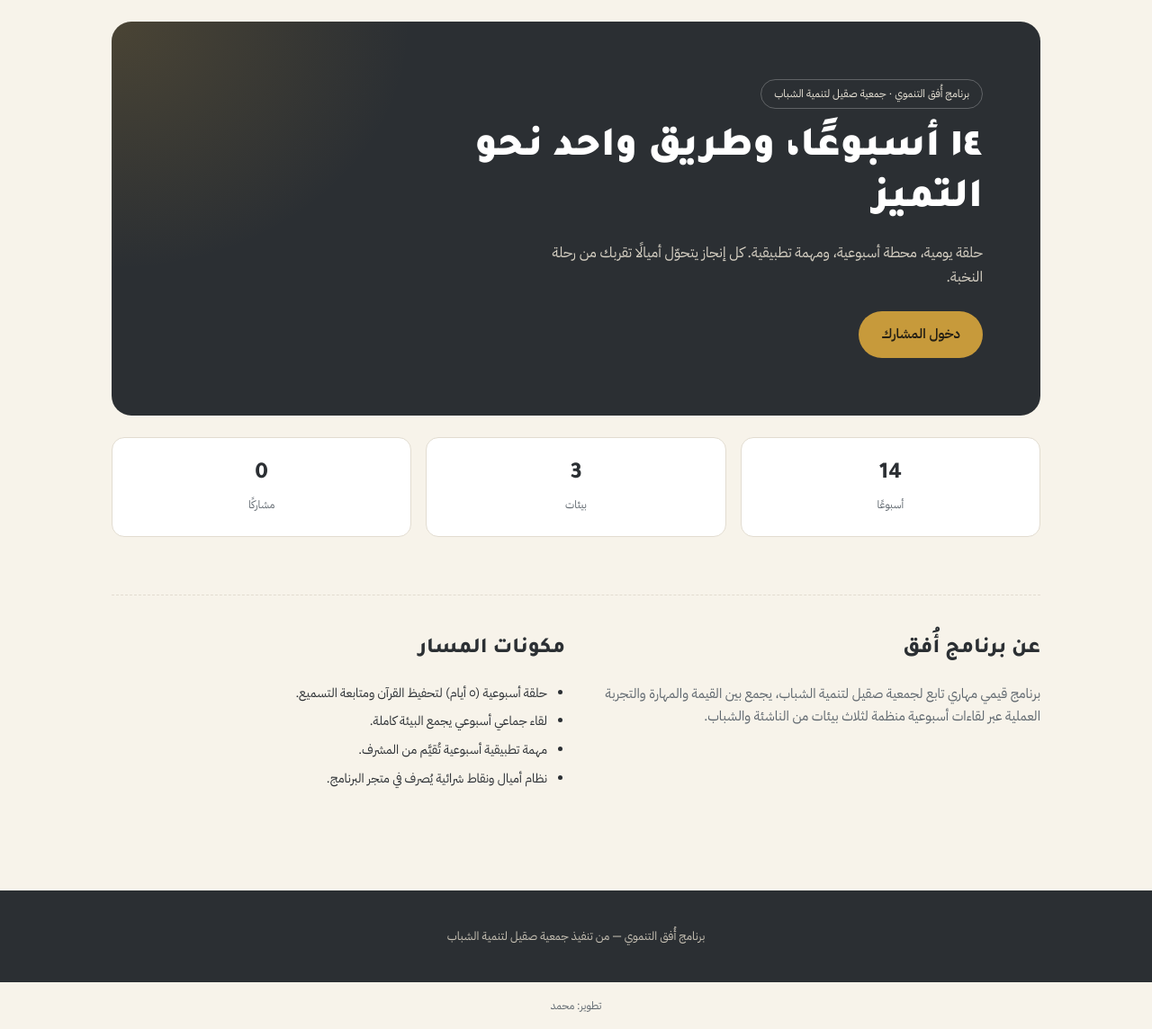
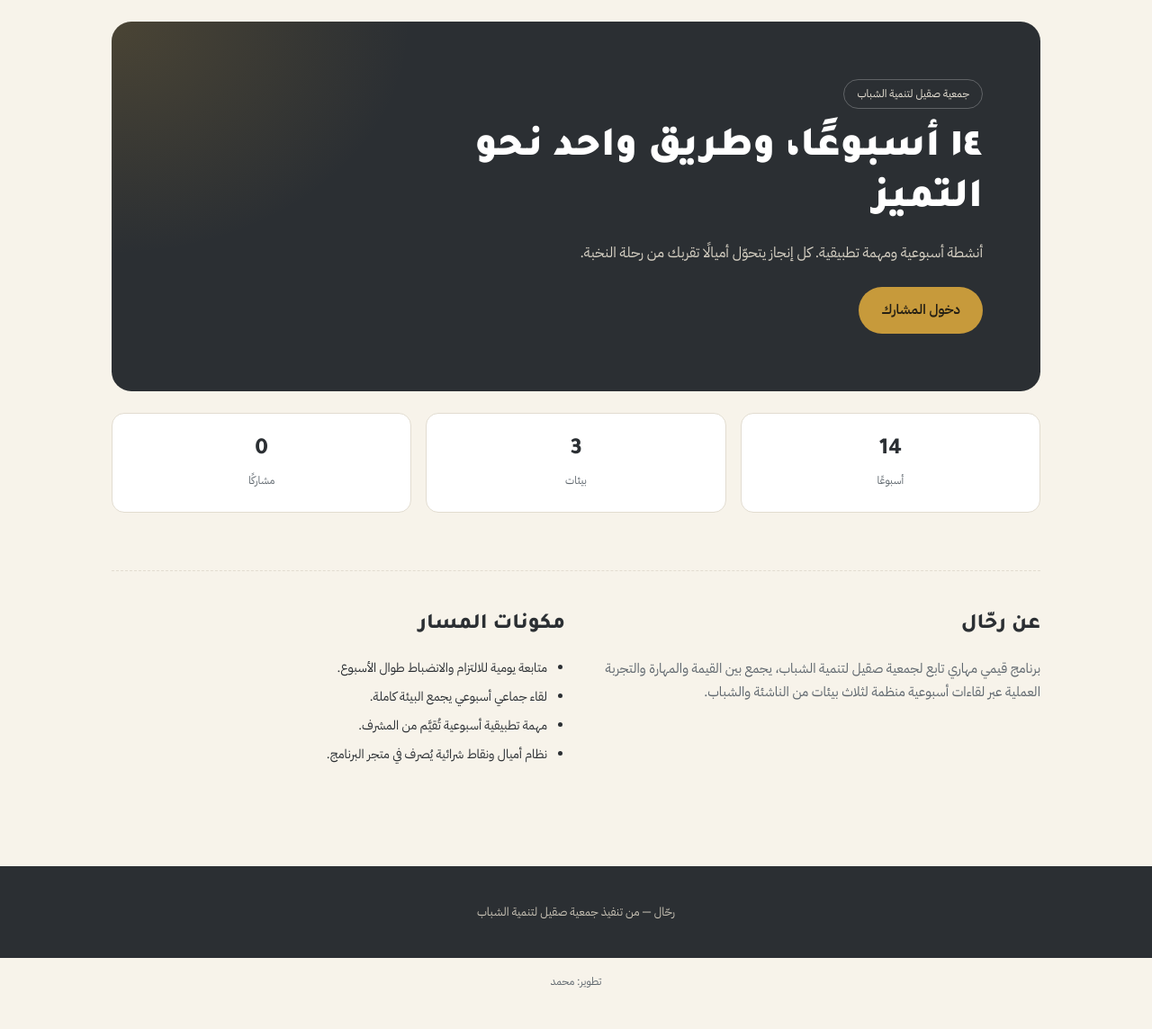
Before and after one commit to DevMohammad-SA/Ufuq, a Django app: page / in a window 1280 px wide. Shown: the part 95-1239 px from the top of the page at 90% size. After the commit the page ends 1193 px from the top, so only its background shows below. Run offline with Django 5.2, Linux system fonts and the light colour scheme; data that the repository does not hold is empty.

Commit message:
feat: unify branding to Rahhal only, removing Ufuq name and Quran circle marketing copy from public-facing text

```diff
--- a/participants/templates/participants/participants_data_pdf.html
+++ b/participants/templates/participants/participants_data_pdf.html
@@ -110,7 +110,7 @@
 </style>
 </head>
 <body>
-  <div class="report-title">تقرير بيانات المشاركين — برنامج أُفق</div>
+  <div class="report-title">تقرير بيانات المشاركين — رحّال</div>
   <div class="report-meta">
     تاريخ الإصدار: {{ generated_at|date:"Y-m-d H:i" }}
     {% if generated_by.full_name %} — أصدره: {{ generated_by.full_name }}{% endif %}
--- a/templates/home.html
+++ b/templates/home.html
@@ -4,7 +4,7 @@
 <head>
 <meta charset="utf-8">
 <meta name="viewport" content="width=device-width, initial-scale=1">
-<title>رحّال — برنامج أُفق التنموي</title>
+<title>رحّال</title>
 <link rel="preconnect" href="https://fonts.googleapis.com">
 <link rel="preconnect" href="https://fonts.gstatic.com" crossorigin>
 <link href="https://fonts.googleapis.com/css2?family=Tajawal:wght@400;500;700;800;900&family=IBM+Plex+Sans+Arabic:wght@400;500;600;700&display=swap" rel="stylesheet">
@@ -212,9 +212,9 @@ body{
 
   <section class="hero">
     <div class="in">
-      <span class="chip">برنامج أُفق التنموي &middot; جمعية صقيل لتنمية الشباب</span>
+      <span class="chip">جمعية صقيل لتنمية الشباب</span>
       <h1>١٤ أسبوعًا، وطريق واحد نحو التميز</h1>
-      <p>حلقة يومية، محطة أسبوعية، ومهمة تطبيقية. كل إنجاز يتحوّل أميالًا تقربك من رحلة النخبة.</p>
+      <p>أنشطة أسبوعية ومهمة تطبيقية. كل إنجاز يتحوّل أميالًا تقربك من رحلة النخبة.</p>
       <div class="cta">
         <a href="{% url 'accounts:login_participant' %}" class="btn btn-gold">دخول المشارك</a>
       </div>
@@ -229,13 +229,13 @@ body{
 
   <section class="about">
     <div>
-      <h2>عن برنامج أُفق</h2>
+      <h2>عن رحّال</h2>
       <p>برنامج قيمي مهاري تابع لجمعية صقيل لتنمية الشباب، يجمع بين القيمة والمهارة والتجربة العملية عبر لقاءات أسبوعية منظمة لثلاث بيئات من الناشئة والشباب.</p>
     </div>
     <div>
       <h2>مكونات المسار</h2>
       <ul>
-        <li>حلقة أسبوعية (٥ أيام) لتحفيظ القرآن ومتابعة التسميع.</li>
+        <li>متابعة يومية للالتزام والانضباط طوال الأسبوع.</li>
         <li>لقاء جماعي أسبوعي يجمع البيئة كاملة.</li>
         <li>مهمة تطبيقية أسبوعية تُقيَّم من المشرف.</li>
         <li>نظام أميال ونقاط شرائية يُصرف في متجر البرنامج.</li>
@@ -245,7 +245,7 @@ body{
 </div>
 
 <footer class="site-footer">
-  برنامج أُفق التنموي — من تنفيذ جمعية صقيل لتنمية الشباب
+  رحّال — من تنفيذ جمعية صقيل لتنمية الشباب
 </footer>
 
 <footer class="dev-credit">
```
